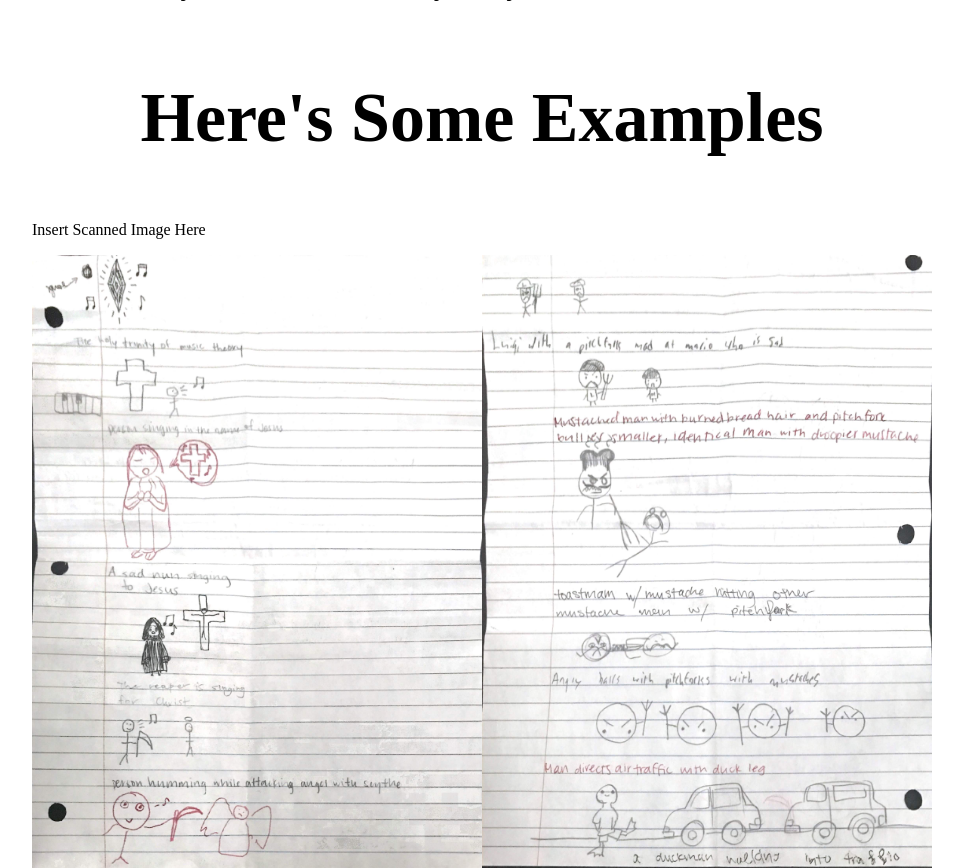
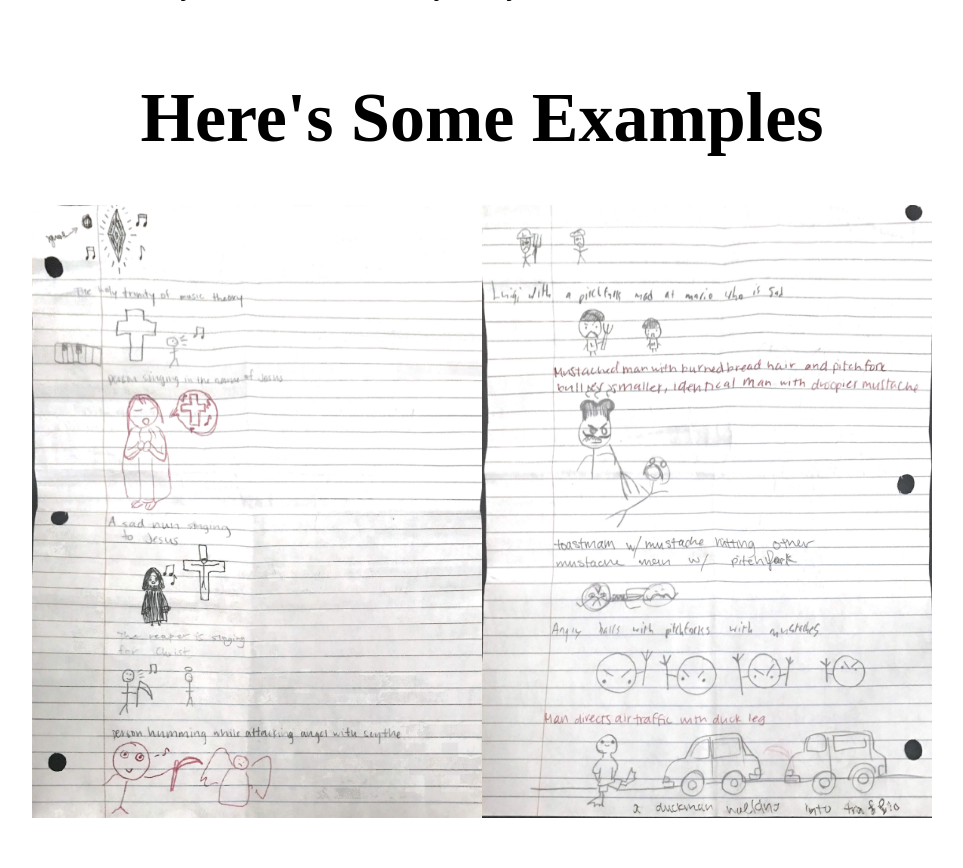
Before and after one commit to muditg317/PictureTelephone, a Python web app: template templates/rules.html in a window 1280 px wide. Shown: the part 2011-2879 px from the top of the page, without its empty margins (158-1121 px from the left). After the commit the page ends 2829 px from the top, so only its background shows below. Run offline with Jinja, Linux system fonts and the light colour scheme; the template is opened without the code that fills it, so the values that code supplies are empty.

Commit message:
removed insert scanned image here

```diff
--- a/templates/rules.html
+++ b/templates/rules.html
@@ -73,7 +73,6 @@
       </ul>
   </ol>
     <h1 id='secondTitle'>Here's Some Examples</h1>
-    <p>Insert Scanned Image Here</p>
     <div id='one'>
       <img class="example" id='one' src='../static/images/examples.jpg'>
       <img class="example" id='two' src='../static/images/examples_1.jpg'>
```
